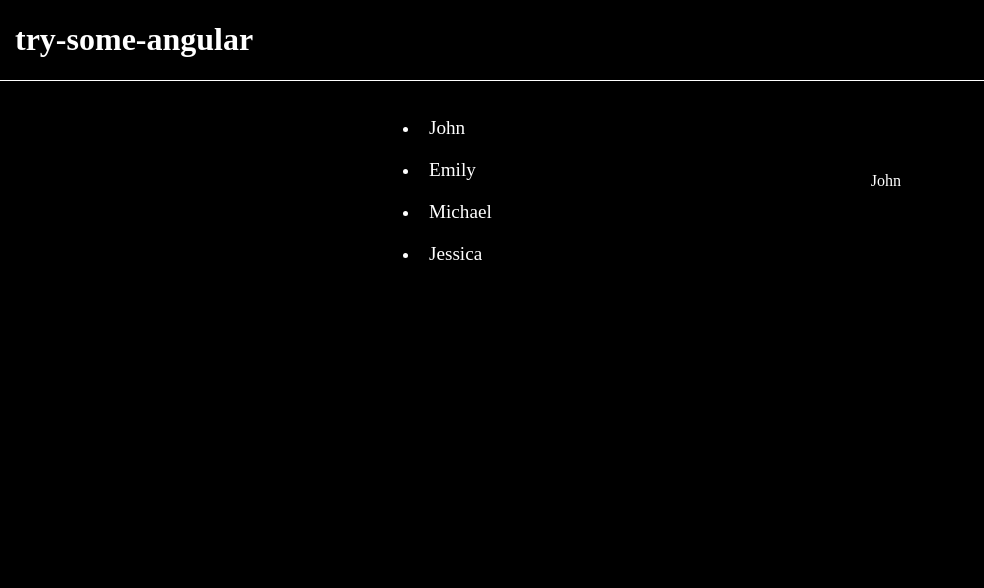
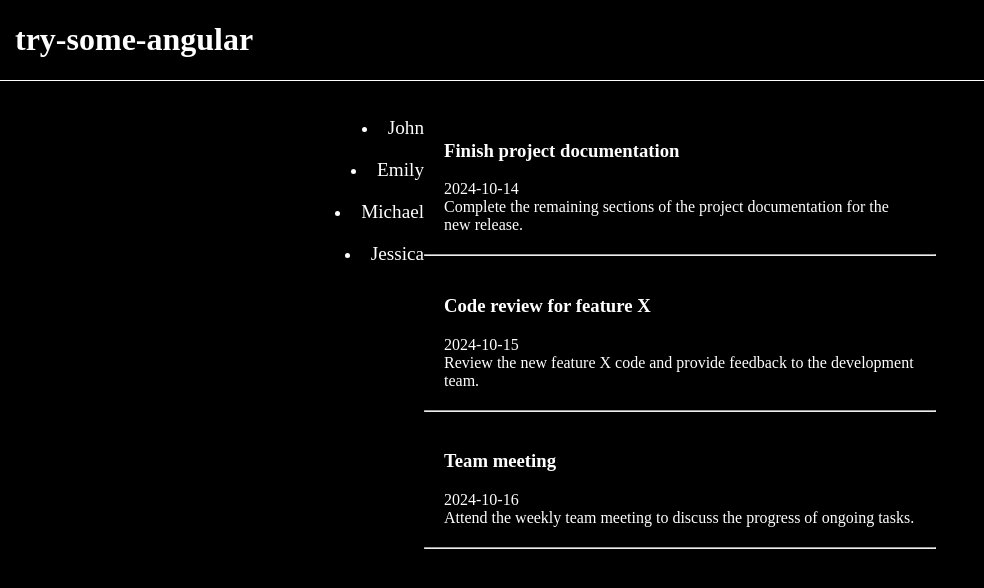
Before and after one commit to Kropanov/try-some-angular, an Angular app: page / in a window 1280 px wide. Both pictures are taken after a click on the element "John". Shown: the top 588 px of the page, without its empty margins (0-984 px from the left). Built offline with nearby package versions, Linux system fonts and the light colour scheme.

Commit message:
feat: crete tasks component && update logic and landing

```diff
--- a/src/app/app.component.html
+++ b/src/app/app.component.html
@@ -2,7 +2,7 @@
 
 <main>
     <div class="container">
-        <ul>
+        <ul class="user-list">
             @for (user of users; track user.id) {
                 <li>
                     <app-user [user]="user" (select)="onSelectUser($event)"> </app-user>
@@ -10,10 +10,12 @@
             }
         </ul>
 
-        @if (selectedUser) {
-            <app-task [name]="selectedUser.name" />
-        } @else {
-            <p>Select a user to see their tasks</p>
-        }
+        <div class="user-tasks">
+            @if (selectedUser) {
+                <app-tasks [selectedUserId]="selectedUserId" />
+            } @else {
+                <h1>Select a user to see their tasks</h1>
+            }
+        </div>
     </div>
 </main>
--- a/src/app/app.component.scss
+++ b/src/app/app.component.scss
@@ -1,5 +1,18 @@
 .container {
     display: flex;
-    justify-content: space-evenly;
-    align-items: center;
+
+    .user-list {
+        display: flex;
+        flex-direction: column;
+        align-items: flex-end;
+        width: 30%;
+    }
+
+    .user-tasks {
+        width: 40%;
+        display: flex;
+        margin: 20px 0 0 0;
+        flex-direction: column;
+        align-items: center;
+    }
 }
--- a/src/app/app.component.ts
+++ b/src/app/app.component.ts
@@ -4,12 +4,13 @@ import { RouterOutlet } from '@angular/router';
 import { HeaderComponent } from './header/header.component';
 import { UserComponent } from './user/user.component';
 import { USERS } from './data/users';
-import { TaskComponent } from './task/task.component';
+import { TaskComponent } from './tasks/task/task.component';
+import { TasksComponent } from './tasks/tasks.component';
 
 @Component({
     selector: 'app-root',
     standalone: true,
-    imports: [CommonModule, RouterOutlet, HeaderComponent, UserComponent, TaskComponent],
+    imports: [CommonModule, RouterOutlet, HeaderComponent, UserComponent, TaskComponent, TasksComponent],
     templateUrl: './app.component.html',
     styleUrl: './app.component.scss',
 })
--- /dev/null
+++ b/src/app/data/tasks.ts
@@ -0,0 +1,37 @@
+export const TASKS = [
+    {
+        id: 1,
+        userId: 1,
+        title: 'Finish project documentation',
+        description: 'Complete the remaining sections of the project documentation for the new release.',
+        date: '2024-10-14',
+    },
+    {
+        id: 2,
+        userId: 1,
+        title: 'Code review for feature X',
+        description: 'Review the new feature X code and provide feedback to the development team.',
+        date: '2024-10-15',
+    },
+    {
+        id: 3,
+        userId: 1,
+        title: 'Team meeting',
+        description: 'Attend the weekly team meeting to discuss the progress of ongoing tasks.',
+        date: '2024-10-16',
+    },
+    {
+        id: 4,
+        userId: 2,
+        title: 'Update dependencies',
+        description: "Check and update the project's npm dependencies to the latest stable versions.",
+        date: '2024-10-17',
+    },
+    {
+        id: 5,
+        userId: 3,
+        title: 'Design wireframe for new UI',
+        description: 'Create a wireframe for the new user interface and present it to the design team.',
+        date: '2024-10-18',
+    },
+];
--- a/src/app/task/task.component.html
+++ /dev/null
@@ -1 +0,0 @@
-<p>{{ name }}</p>
--- /dev/null
+++ b/src/app/tasks/task/task.component.html
@@ -0,0 +1,6 @@
+<section>
+    <h3>{{ task().title }}</h3>
+    <time>{{ task().date }}</time>
+    <div>{{ task().description }}</div>
+</section>
+<hr />
--- /dev/null
+++ b/src/app/tasks/task/task.component.scss
@@ -0,0 +1,5 @@
+section {
+    display: flex;
+    flex-direction: column;
+    margin: 20px;
+}
--- a/src/app/task/task.component.ts
+++ b/src/app/tasks/task/task.component.ts
@@ -1,4 +1,5 @@
-import { Component, Input } from '@angular/core';
+import { Component, input, Input } from '@angular/core';
+import { Task } from '../../types';
 
 @Component({
     selector: 'app-task',
@@ -8,5 +9,5 @@ import { Component, Input } from '@angular/core';
     styleUrl: './task.component.scss',
 })
 export class TaskComponent {
-    @Input({ required: true }) name!: string;
+    task = input.required<Task>();
 }
--- /dev/null
+++ b/src/app/tasks/tasks.component.html
@@ -0,0 +1,9 @@
+<div>
+    @if (doesUserHaveTasks()) {
+        @for (task of selectedUserTasks(); track task.id) {
+            <app-task [task]="task" />
+        }
+    } @else {
+        <h1>The user has no any task.</h1>
+    }
+</div>
--- /dev/null
+++ b/src/app/tasks/tasks.component.ts
@@ -0,0 +1,21 @@
+import { Component, computed, input } from '@angular/core';
+import { TASKS } from '../data/tasks';
+import { TaskComponent } from './task/task.component';
+
+@Component({
+    selector: 'app-tasks',
+    standalone: true,
+    imports: [TaskComponent],
+    templateUrl: './tasks.component.html',
+    styleUrl: './tasks.component.scss',
+})
+export class TasksComponent {
+    tasks = TASKS;
+    selectedUserId = input.required();
+
+    selectedUserTasks = computed(() => {
+        return this.tasks.filter((task) => task.userId === this.selectedUserId());
+    });
+
+    doesUserHaveTasks = computed(() => this.selectedUserTasks().length > 0);
+}
```
Also changed, not shown: src/app/types/index.ts (+8 -0 lines), src/app/tasks/tasks.component.scss (added).
